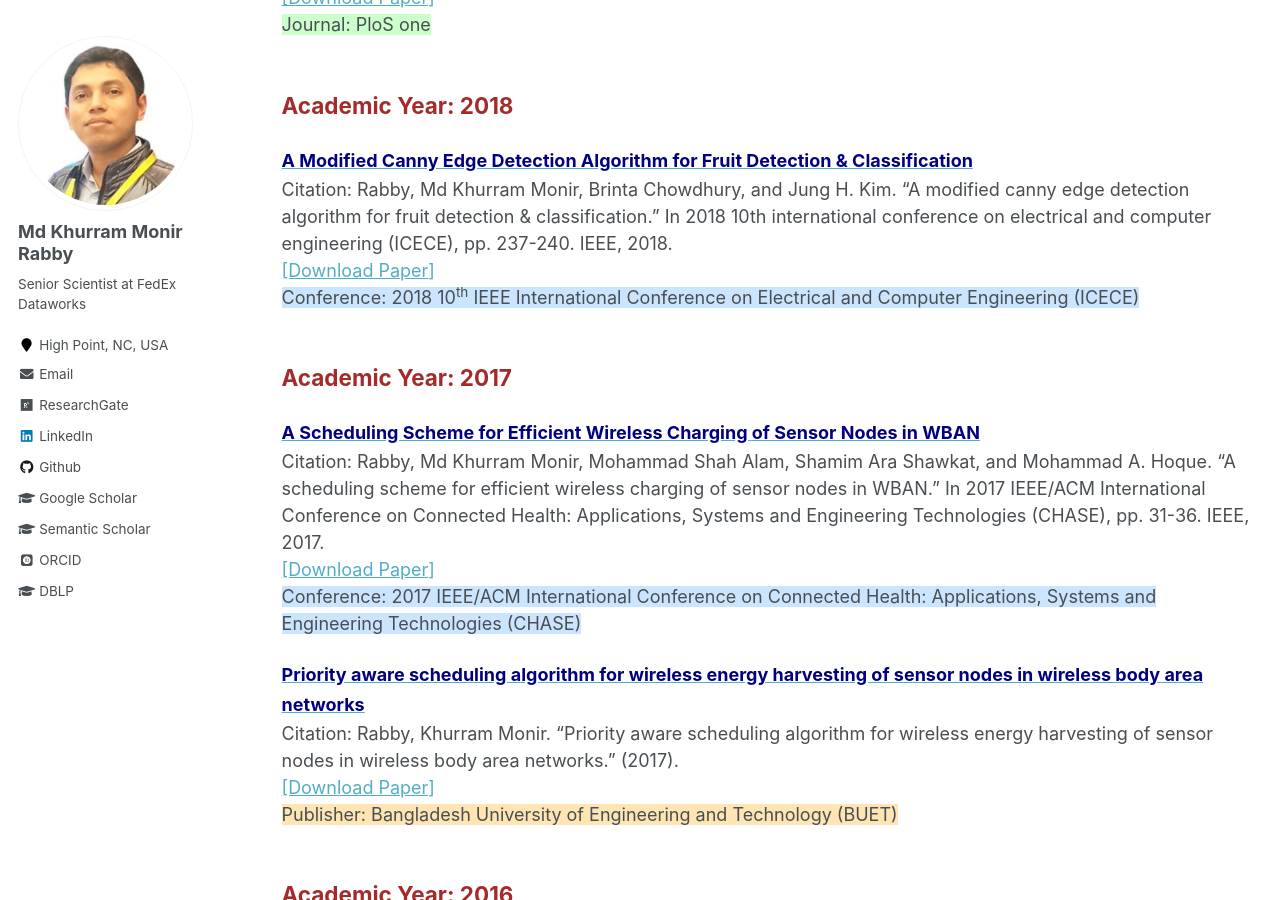
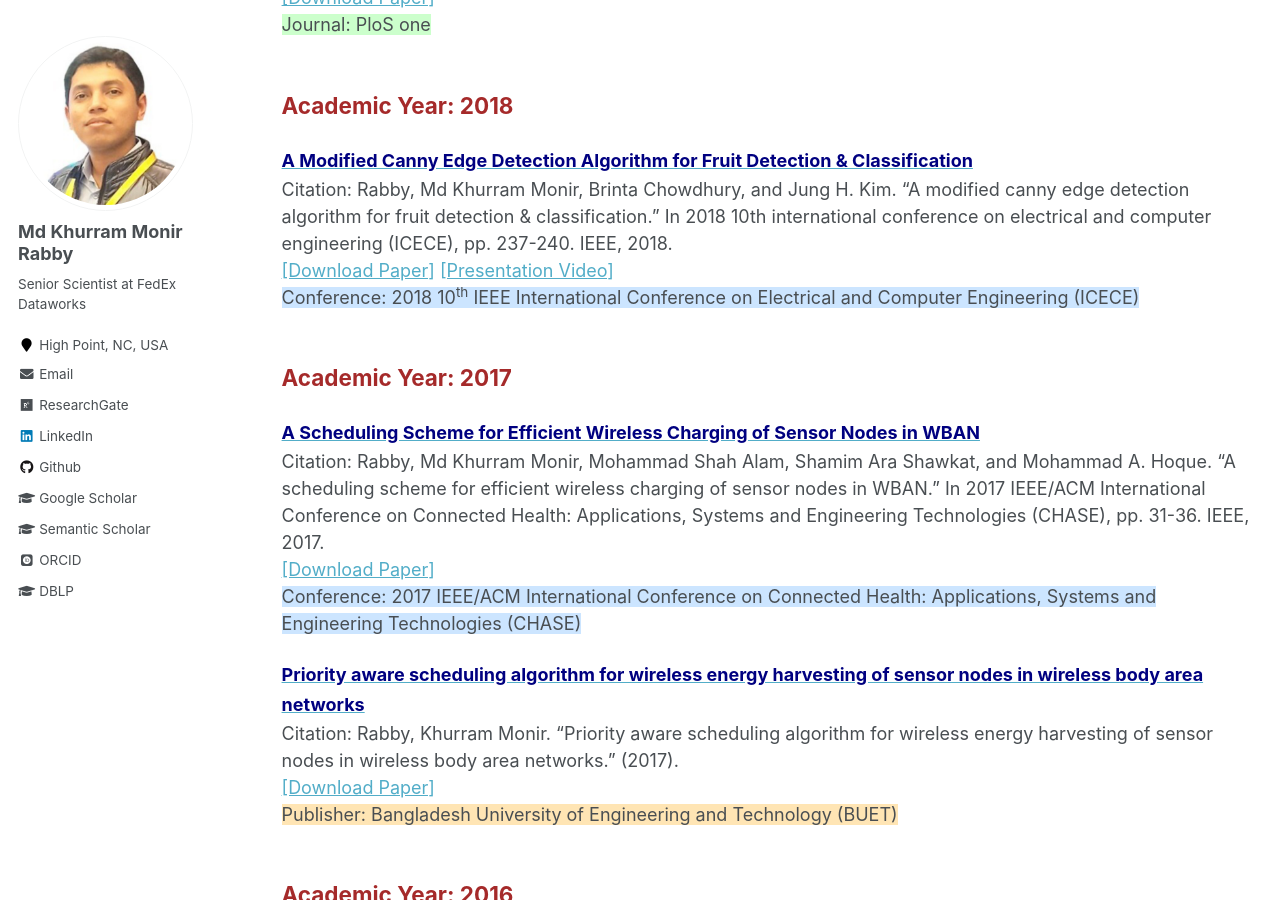
Before and after one commit to mkmrabby/mkmrabby.github.io, a Jekyll site: the page built from _pages/publications_lists.md, in a window 1280 px wide and 900 px high, scrolled down 3404 px. Built offline with Jekyll 4.4.1, drawn with Linux system fonts in a browser that asks for light colours; some web fonts are replaced.

Commit message:
Update publications_lists.md

```diff
--- a/_pages/publications_lists.md
+++ b/_pages/publications_lists.md
@@ -128,7 +128,8 @@ Citation: Rabby, Md Khurram Monir, Mohammad Shah Alam, and MST Shamim Ara Shawka
 
 <span style="color:black; font-size:1.1em"><b><a href="https://ieeexplore.ieee.org/abstract/document/8636811" target="_blank"><font color="Navy" size="4">A Modified Canny Edge Detection Algorithm for Fruit Detection & Classification</font></a></b></span><br/>
 Citation: Rabby, Md Khurram Monir, Brinta Chowdhury, and Jung H. Kim. "A modified canny edge detection algorithm for fruit detection & classification." In 2018 10th international conference on electrical and computer engineering (ICECE), pp. 237-240. IEEE, 2018.<br/>
-<a href="https://ieeexplore.ieee.org/abstract/document/8636811" target="_blank">[Download Paper]</a> <br/>
+<a href="https://ieeexplore.ieee.org/abstract/document/8636811" target="_blank">[Download Paper]</a>
+<a href="https://youtu.be/0ihLdO4y6pY" target="_blank">[Presentation Video]</a><br/>
 <span style="background-color:#cce5ff; font-size:1em;">Conference: 2018 10<sup>th</sup> IEEE International Conference on Electrical and Computer Engineering (ICECE)</span>
 <br/>
 
```
